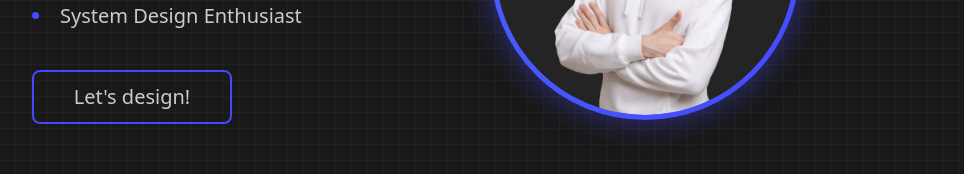
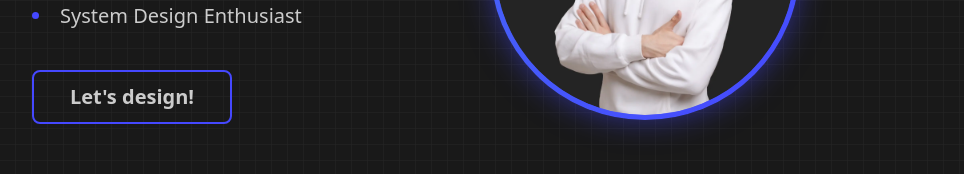
Before and after one commit to AlexanderGenin/system-design, a Next.js app: page / in a window 1280 px wide. Shown: the part 399-573 px from the top of the page, without its empty margins (224-1188 px from the left). Built offline with nearby package versions, Linux system fonts and the light colour scheme.

Commit message:
Add Open Graph images

```diff
--- a/app/layout.tsx
+++ b/app/layout.tsx
@@ -7,6 +7,13 @@ export const metadata: Metadata = {
   title: "Alexander Genin | System Design",
   description:
     "I help you master System Design with comprehensive articles and high-quality illustrations",
+  metadataBase: new URL("https://alexgenin.com"),
+  alternates: {
+    canonical: "/",
+    languages: {
+      "en-US": "/en-US",
+    },
+  },
 };
 
 export default function RootLayout({
--- a/app/page.tsx
+++ b/app/page.tsx
@@ -38,7 +38,7 @@ const Home = () => {
               </ul>
               <div className="flex justify-center md:justify-start">
                 <Link
-                  className="button border-violet border-2 text-xl w-[200px] text-center leading-[50px]"
+                  className="button border-violet border-2 text-xl w-[200px] text-center leading-[50px] font-semibold"
                   href="/main"
                 >
                   Let&apos;s design!
```
Also changed, not shown: app/opengraph-image.alt.txt (added), app/opengraph-image.png (added), app/twitter-image.alt.txt (added), app/twitter-image.png (added).
